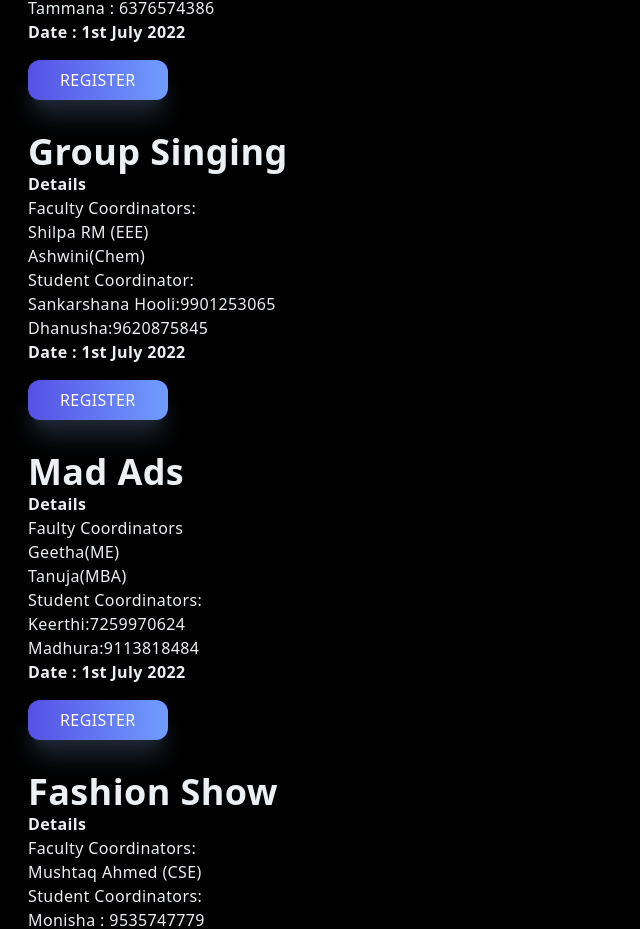
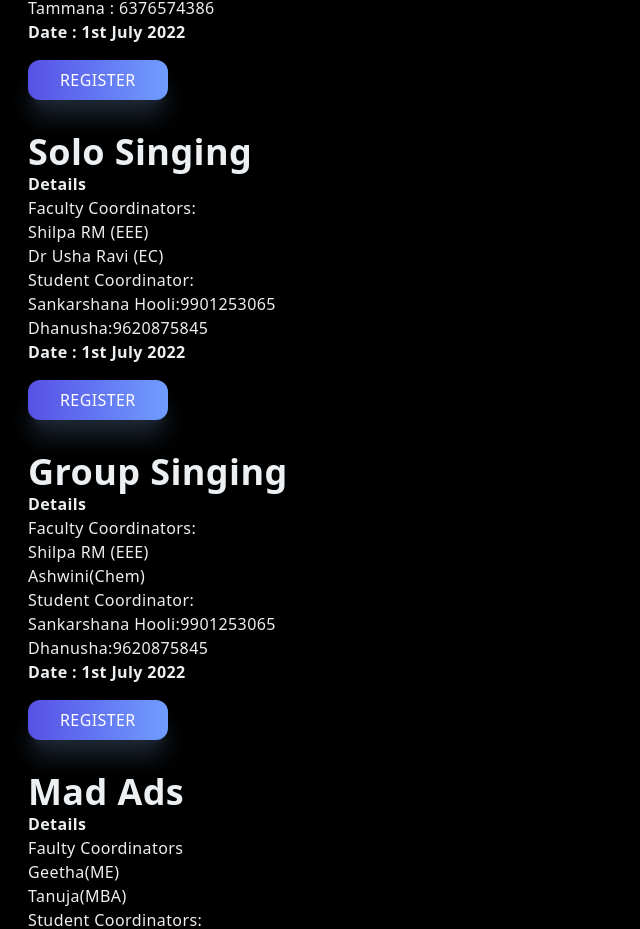
Before and after one commit to Shivang-stack/colosseum-website, a Next.js app: page /onstage in a window 1280 px wide. Shown: the part 1276-2205 px from the top of the page, without its empty margins (0-640 px from the left). Built offline with nearby package versions, Linux system fonts and the light colour scheme.

Commit message:
changes done solo singing add

```diff
--- a/pages/onstage.jsx
+++ b/pages/onstage.jsx
@@ -93,7 +93,7 @@ const onstage = () => {
 
         </div>
 
-        {/* <div className='col-span-4'>
+        <div className='col-span-4'>
           <h2>Solo Singing</h2>
           <h4>Details</h4>
           <p>
@@ -113,7 +113,7 @@ const onstage = () => {
             </Link>
             </button>
 
-        </div> */}
+        </div>
 
         <div className='col-span-4'>
           <h2>Group Singing</h2>
```
